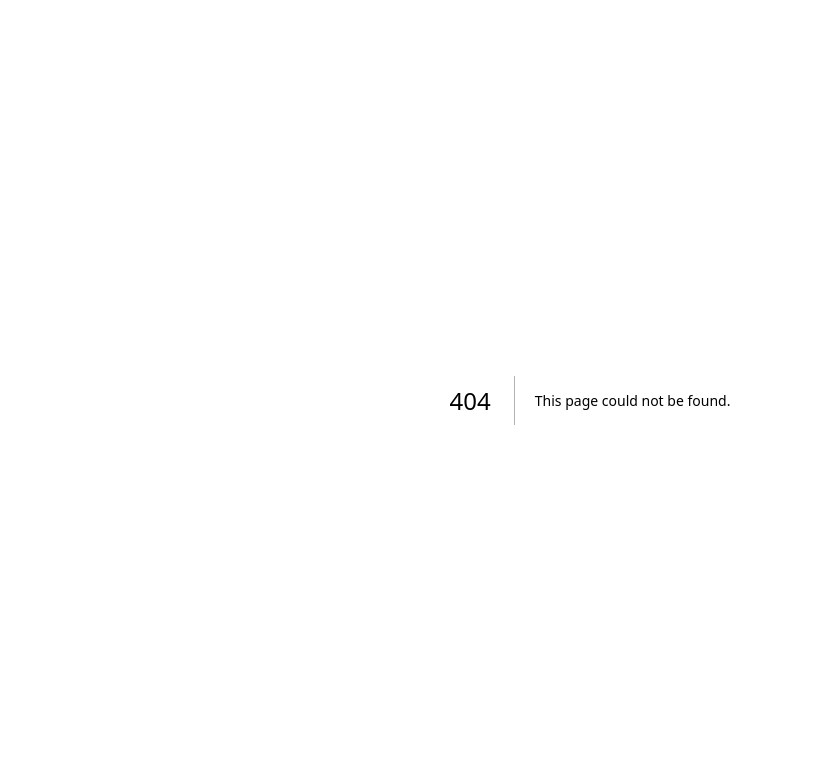
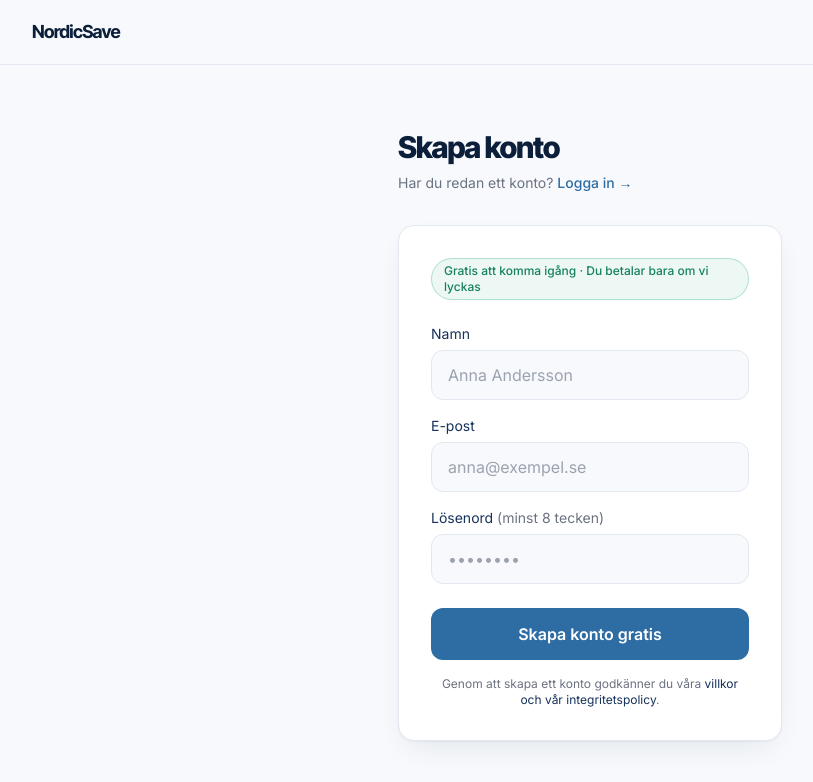
Before and after one commit to MalleBalleCode/NordicSave, a Next.js app: page /register in a window 1280 px wide. Before the commit this address had no page. Shown: the top 782 px of the page, without its empty margins (50-863 px from the left). Built offline with nearby package versions, Linux system fonts and the light colour scheme.

Commit message:
Add registration page with automatic login

```diff
--- /dev/null
+++ b/app/register/page.tsx
@@ -0,0 +1,197 @@
+// app/register/page.tsx
+//
+// Registreringssida. Anropar /api/auth/register för att skapa kontot,
+// loggar sedan in automatiskt med signIn() och skickar till /dashboard.
+
+"use client";
+
+import { useState, FormEvent } from "react";
+import { signIn } from "next-auth/react";
+import { useRouter } from "next/navigation";
+import Link from "next/link";
+
+export default function RegisterPage() {
+  const router = useRouter();
+
+  const [name, setName] = useState("");
+  const [email, setEmail] = useState("");
+  const [password, setPassword] = useState("");
+  const [error, setError] = useState<string | null>(null);
+  const [loading, setLoading] = useState(false);
+
+  async function handleSubmit(e: FormEvent<HTMLFormElement>) {
+    e.preventDefault();
+    setError(null);
+    setLoading(true);
+
+    // Steg 1: Skapa kontot via vår API-route
+    const res = await fetch("/api/auth/register", {
+      method: "POST",
+      headers: { "Content-Type": "application/json" },
+      body: JSON.stringify({ name, email, password }),
+    });
+
+    const data = await res.json();
+
+    if (!res.ok) {
+      setError(data.error ?? "Något gick fel. Försök igen.");
+      setLoading(false);
+      return;
+    }
+
+    // Steg 2: Logga in automatiskt efter att kontot skapats
+    const result = await signIn("credentials", {
+      email,
+      password,
+      redirect: false,
+    });
+
+    setLoading(false);
+
+    if (result?.error) {
+      // Kontot skapades men inloggningen misslyckades – skicka till login
+      router.push("/login");
+      return;
+    }
+
+    // Klart! Välkommen till dashboarden.
+    router.push("/dashboard");
+    router.refresh();
+  }
+
+  return (
+    <div className="min-h-screen bg-surface flex flex-col">
+      {/* Nav */}
+      <header className="border-b border-line bg-surface/80 backdrop-blur-sm">
+        <div className="max-w-content mx-auto px-6 sm:px-8 h-16 flex items-center">
+          <Link
+            href="/"
+            className="font-display font-bold text-lg tracking-tightest text-ink hover:text-action transition-colors"
+          >
+            NordicSave
+          </Link>
+        </div>
+      </header>
+
+      {/* Centrerat formulär */}
+      <main className="flex-1 flex items-center justify-center px-4 py-16">
+        <div className="w-full max-w-sm">
+          {/* Rubrik */}
+          <div className="mb-8">
+            <h1 className="font-display font-extrabold tracking-tightest text-ink text-3xl mb-2">
+              Skapa konto
+            </h1>
+            <p className="text-sm text-muted">
+              Har du redan ett konto?{" "}
+              <Link
+                href="/login"
+                className="text-action font-medium hover:text-action/80 transition-colors"
+              >
+                Logga in →
+              </Link>
+            </p>
+          </div>
+
+          {/* Formulärkort */}
+          <form
+            onSubmit={handleSubmit}
+            className="rounded-2xl border border-line bg-white p-6 sm:p-8 shadow-[0_1px_2px_rgba(11,31,58,0.04),0_12px_32px_-12px_rgba(11,31,58,0.12)]"
+          >
+            {/* Badge – no cure no pay */}
+            <div className="flex justify-center mb-6">
+              <span className="inline-flex items-center gap-2 rounded-full border border-gain/30 bg-gain/[0.08] px-3 py-1 text-xs font-medium text-gain_dark">
+                Gratis att komma igång · Du betalar bara om vi lyckas
+              </span>
+            </div>
+
+            {/* Felmeddelande */}
+            {error && (
+              <div
+                role="alert"
+                className="mb-5 rounded-xl border border-red-200 bg-red-50 px-4 py-3 text-sm text-red-700"
+              >
+                {error}
+              </div>
+            )}
+
+            <div className="space-y-4">
+              <div>
+                <label
+                  htmlFor="name"
+                  className="block text-sm text-ink_soft mb-1.5"
+                >
+                  Namn
+                </label>
+                <input
+                  id="name"
+                  type="text"
+                  name="name"
+                  autoComplete="name"
+                  value={name}
+                  onChange={(e) => setName(e.target.value)}
+                  className="w-full rounded-xl border border-line bg-surface px-4 py-3 text-base text-ink focus:bg-white transition-colors"
+                  placeholder="Anna Andersson"
+                />
+              </div>
+
+              <div>
+                <label
+                  htmlFor="email"
+                  className="block text-sm text-ink_soft mb-1.5"
+                >
+                  E-post
+                </label>
+                <input
+                  id="email"
+                  type="email"
+                  name="email"
+                  required
+                  autoComplete="email"
+                  value={email}
+                  onChange={(e) => setEmail(e.target.value)}
+                  className="w-full rounded-xl border border-line bg-surface px-4 py-3 text-base text-ink focus:bg-white transition-colors"
+                  placeholder="anna@exempel.se"
+                />
+              </div>
+
+              <div>
+                <label
+                  htmlFor="password"
+                  className="block text-sm text-ink_soft mb-1.5"
+                >
+                  Lösenord{" "}
+                  <span className="text-muted font-normal">(minst 8 tecken)</span>
+                </label>
+                <input
+                  id="password"
+                  type="password"
+                  name="password"
+                  required
+                  minLength={8}
+                  autoComplete="new-password"
+                  value={password}
+                  onChange={(e) => setPassword(e.target.value)}
+                  className="w-full rounded-xl border border-line bg-surface px-4 py-3 text-base text-ink focus:bg-white transition-colors"
+                  placeholder="••••••••"
+                />
+              </div>
+            </div>
+
+            <button
+              type="submit"
+              disabled={loading}
+              className="mt-6 w-full rounded-xl bg-action px-6 py-3.5 text-base font-semibold text-white transition-colors hover:bg-action/90 disabled:opacity-60"
+            >
+              {loading ? "Skapar konto…" : "Skapa konto gratis"}
+            </button>
+
+            <p className="mt-4 text-center text-xs text-muted">
+              Genom att skapa ett konto godkänner du våra{" "}
+              <span className="text-ink_soft">villkor och vår integritetspolicy</span>.
+            </p>
+          </form>
+        </div>
+      </main>
+    </div>
+  );
+}
```
